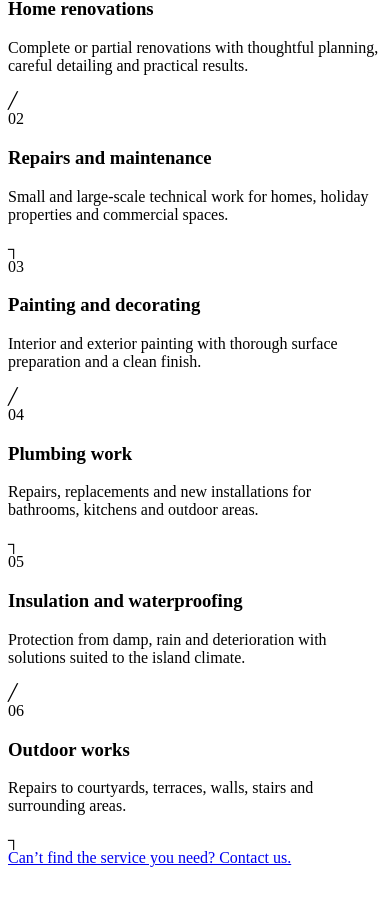
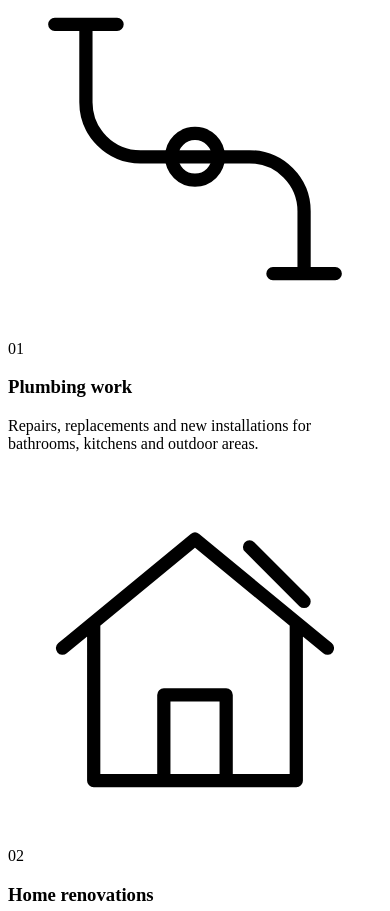
Before and after one commit to TomasCavataio/ionian-repairs, a React (Vite) app: page / in a window 390 px wide. Shown: the part 5713-6624 px from the top of the page. Built offline with nearby package versions, Linux system fonts and the light colour scheme; the HTML template or start-up script is replaced by a standard one.

Commit message:
feat: refresh services with visual icons

```diff
--- a/src/App.tsx
+++ b/src/App.tsx
@@ -1,7 +1,7 @@
 import { useEffect, useId, useMemo, useRef, useState, type FormEvent, type ReactNode } from 'react'
 import { contactConfig } from './config/contact'
 import { assetPath } from './config/site'
-import { Arrow, BrandMark, Check, GreekFlag, Message, Phone, UkFlag } from './components/Icons'
+import { Arrow, BrandMark, Check, GreekFlag, Message, Phone, ServiceIcon, UkFlag } from './components/Icons'
 import { kefaloniaOutline, kefaloniaPoints } from './content/kefaloniaMap'
 import { content, localeFromPath, localizedPath, type Locale, type SiteContent } from './i18n/content'
 
@@ -148,10 +148,12 @@ function Services({ t }: { t: SiteContent }) {
         <SectionHeading kicker={t.sections.servicesKicker} title={t.sections.servicesTitle} text={t.sections.servicesIntro} />
         <div className="service-editorial">
           {t.services.map((service, index) => (
-            <article className={`service-item reveal service-${index + 1}`} key={service.title}>
-              <div className="service-index">{String(index + 1).padStart(2, '0')}</div>
-              <div><h3>{service.title}</h3><p>{service.text}</p></div>
-              <span className="service-glyph" aria-hidden="true">{index % 2 === 0 ? '╱' : '┐'}</span>
+            <article className="service-item reveal" key={service.title}>
+              <div className="service-topline">
+                <span className="service-icon"><ServiceIcon kind={service.icon} /></span>
+                <span className="service-index">{String(index + 1).padStart(2, '0')}</span>
+              </div>
+              <div className="service-copy"><h3>{service.title}</h3><p>{service.text}</p></div>
             </article>
           ))}
         </div>
--- a/src/components/Icons.tsx
+++ b/src/components/Icons.tsx
@@ -16,6 +16,31 @@ export function Message({ ...props }: IconProps) {
 
 export function Check({ ...props }: IconProps) {
   return <svg viewBox="0 0 20 20" aria-hidden="true" {...props}><path d="m4 10 4 4 8-9" /></svg>
+}
+
+export function ServiceIcon({ kind, ...props }: IconProps & { kind: string }) {
+  const shared = { viewBox: '0 0 48 48', fill: 'none', stroke: 'currentColor', strokeWidth: 1.7, strokeLinecap: 'round' as const, strokeLinejoin: 'round' as const }
+
+  switch (kind) {
+    case 'plumbing':
+      return <svg {...shared} aria-hidden="true" {...props}><path d="M10 8v10a7 7 0 0 0 7 7h14a7 7 0 0 1 7 7v8M6 8h8M34 40h8" /><circle cx="24" cy="25" r="3" /></svg>
+    case 'renovation':
+      return <svg {...shared} aria-hidden="true" {...props}><path d="m7 23 17-14 17 14M11 20v20h26V20M20 40V29h8v11" /><path d="m31 10 7 7" /></svg>
+    case 'repair':
+      return <svg {...shared} aria-hidden="true" {...props}><path d="M29 10a9 9 0 0 0-10.7 11.8L8.8 31.3a4.2 4.2 0 0 0 5.9 5.9l9.5-9.5A9 9 0 0 0 36 17l-5.5 5.5-5-5L31 12" /></svg>
+    case 'painting':
+      return <svg {...shared} aria-hidden="true" {...props}><rect x="8" y="10" width="25" height="10" rx="2" /><path d="M33 15h5a3 3 0 0 1 3 3v5a3 3 0 0 1-3 3H24v6M24 32v8" /></svg>
+    case 'flooring':
+      return <svg {...shared} aria-hidden="true" {...props}><path d="m8 17 16-8 16 8-16 8-16-8Z" /><path d="m8 17v14l16 8 16-8V17M24 25v14M16 13l16 8M32 13l-16 8" /></svg>
+    case 'roofing':
+      return <svg {...shared} aria-hidden="true" {...props}><path d="m5 27 19-17 19 17M10 25v14h28V25M17 39V28h14v11" /><path d="M7 31h34" /></svg>
+    case 'gutters':
+      return <svg {...shared} aria-hidden="true" {...props}><path d="m6 16 18-8 18 8M9 17h30v7a5 5 0 0 1-5 5H14a5 5 0 0 1-5-5v-7ZM35 29v11" /><path d="M31 40h8" /></svg>
+    case 'insulation':
+      return <svg {...shared} aria-hidden="true" {...props}><path d="M24 7 39 13v10c0 9-6 15-15 18-9-3-15-9-15-18V13l15-6Z" /><path d="M24 15c-4 5-6 8-6 11a6 6 0 0 0 12 0c0-3-2-6-6-11Z" /></svg>
+    default:
+      return <svg {...shared} aria-hidden="true" {...props}><circle cx="34" cy="14" r="6" /><path d="M34 4v3M34 21v3M24 14h3M41 14h3M8 39h32M12 39V27h24v12M16 27l5-7 5 7" /></svg>
+  }
 }
 
 export function GreekFlag({ label }: { label: string }) {
--- a/src/i18n/content.ts
+++ b/src/i18n/content.ts
@@ -58,12 +58,15 @@ const el = {
     faqTitle: 'Χρήσιμες απαντήσεις, πριν ξεκινήσουμε.',
   },
   services: [
-    { title: 'Ανακαινίσεις κατοικιών', text: 'Ολοκληρωμένες ή μερικές ανακαινίσεις με σωστό σχεδιασμό, προσεγμένες λεπτομέρειες και λειτουργικά αποτελέσματα.' },
-    { title: 'Επισκευές και συντήρηση', text: 'Μικρές και μεγάλες τεχνικές εργασίες για κατοικίες, εξοχικά και επαγγελματικούς χώρους.' },
-    { title: 'Ελαιοχρωματισμοί', text: 'Εσωτερικοί και εξωτερικοί χρωματισμοί με σωστή προετοιμασία επιφανειών και καθαρό τελείωμα.' },
-    { title: 'Υδραυλικές εργασίες', text: 'Επισκευές, αντικαταστάσεις και νέες εγκαταστάσεις για μπάνια, κουζίνες και εξωτερικούς χώρους.' },
-    { title: 'Μονώσεις και στεγανοποιήσεις', text: 'Προστασία από υγρασία, βροχή και φθορές με λύσεις κατάλληλες για το κλίμα του νησιού.' },
-    { title: 'Εργασίες εξωτερικών χώρων', text: 'Επισκευές σε αυλές, βεράντες, τοίχους, σκάλες και περιβάλλοντες χώρους.' },
+    { icon: 'plumbing', title: 'Υδραυλικές εργασίες', text: 'Επισκευές, αντικαταστάσεις και νέες εγκαταστάσεις για μπάνια, κουζίνες και εξωτερικούς χώρους.' },
+    { icon: 'renovation', title: 'Ανακαινίσεις κατοικιών', text: 'Ολοκληρωμένες ή μερικές ανακαινίσεις με σωστό σχεδιασμό, προσεγμένες λεπτομέρειες και λειτουργικά αποτελέσματα.' },
+    { icon: 'repair', title: 'Επισκευές και συντήρηση', text: 'Μικρές και μεγάλες τεχνικές εργασίες για κατοικίες, εξοχικά και επαγγελματικούς χώρους.' },
+    { icon: 'painting', title: 'Ελαιοχρωματισμοί', text: 'Εσωτερικοί και εξωτερικοί χρωματισμοί με σωστή προετοιμασία επιφανειών και καθαρό τελείωμα.' },
+    { icon: 'flooring', title: 'Εργασίες δαπέδων', text: 'Τοποθέτηση, επισκευή και αντικατάσταση δαπέδων για εσωτερικούς και εξωτερικούς χώρους.' },
+    { icon: 'roofing', title: 'Εργασίες στέγης', text: 'Επισκευές, συντήρηση και προστασία στεγών από τη φθορά και τις καιρικές συνθήκες.' },
+    { icon: 'gutters', title: 'Υδρορροές', text: 'Τοποθέτηση, επισκευή και συντήρηση υδρορροών και σωλήνων απορροής ομβρίων.' },
+    { icon: 'insulation', title: 'Μονώσεις και στεγανοποιήσεις', text: 'Προστασία από υγρασία, βροχή και φθορές με λύσεις κατάλληλες για το κλίμα του νησιού.' },
+    { icon: 'outdoor', title: 'Εργασίες εξωτερικών χώρων', text: 'Επισκευές σε αυλές, βεράντες, τοίχους, σκάλες και περιβάλλοντες χώρους.' },
   ],
   serviceCta: 'Δεν βρίσκετε την εργασία που χρειάζεστε; Επικοινωνήστε μαζί μας.',
   process: [
@@ -119,7 +122,7 @@ const el = {
       name: 'Το όνομά σας', phone: '+30 …', email: 'name@example.com', location: 'π.χ. Ληξούρι',
       details: 'Περιγράψτε σύντομα τον χώρο και την εργασία…', select: 'Επιλέξτε',
     },
-    services: ['Ανακαίνιση', 'Επισκευή', 'Βάψιμο', 'Υδραυλικά', 'Μόνωση', 'Εξωτερικός χώρος', 'Άλλο'],
+    services: ['Υδραυλικά', 'Ανακαίνιση', 'Επισκευή', 'Βάψιμο', 'Δάπεδα', 'Στέγη', 'Υδρορροές', 'Μόνωση', 'Εξωτερικός χώρος', 'Άλλο'],
     methods: ['Τηλέφωνο', 'Email', 'WhatsApp'],
     send: 'Αποστολή αιτήματος',
     sending: 'Αποστολή…',
@@ -198,12 +201,15 @@ const en: Widen<typeof el> = {
     faqKicker: '06 · Frequently asked questions', faqTitle: 'Useful answers, before we begin.',
   },
   services: [
-    { title: 'Home renovations', text: 'Complete or partial renovations with thoughtful planning, careful detailing and practical results.' },
-    { title: 'Repairs and maintenance', text: 'Small and large-scale technical work for homes, holiday properties and commercial spaces.' },
-    { title: 'Painting and decorating', text: 'Interior and exterior painting with thorough surface preparation and a clean finish.' },
-    { title: 'Plumbing work', text: 'Repairs, replacements and new installations for bathrooms, kitchens and outdoor areas.' },
-    { title: 'Insulation and waterproofing', text: 'Protection from damp, rain and deterioration with solutions suited to the island climate.' },
-    { title: 'Outdoor works', text: 'Repairs to courtyards, terraces, walls, stairs and surrounding areas.' },
+    { icon: 'plumbing', title: 'Plumbing work', text: 'Repairs, replacements and new installations for bathrooms, kitchens and outdoor areas.' },
+    { icon: 'renovation', title: 'Home renovations', text: 'Complete or partial renovations with thoughtful planning, careful detailing and practical results.' },
+    { icon: 'repair', title: 'Repairs and maintenance', text: 'Small and large-scale technical work for homes, holiday properties and commercial spaces.' },
+    { icon: 'painting', title: 'Painting and decorating', text: 'Interior and exterior painting with thorough surface preparation and a clean finish.' },
+    { icon: 'flooring', title: 'Flooring work', text: 'Installation, repair and replacement of flooring for interior and exterior spaces.' },
+    { icon: 'roofing', title: 'Roofing work', text: 'Roof repairs, maintenance and protection from deterioration and island weather.' },
+    { icon: 'gutters', title: 'Gutters', text: 'Installation, repair and maintenance of gutters and rainwater downpipes.' },
+    { icon: 'insulation', title: 'Insulation and waterproofing', text: 'Protection from damp, rain and deterioration with solutions suited to the island climate.' },
+    { icon: 'outdoor', title: 'Outdoor works', text: 'Repairs to courtyards, terraces, walls, stairs and surrounding areas.' },
   ],
   serviceCta: 'Can’t find the service you need? Contact us.',
   process: [
@@ -248,7 +254,7 @@ const en: Widen<typeof el> = {
       name: 'Your name', phone: '+30 …', email: 'name@example.com', location: 'e.g. Lixouri',
       details: 'Briefly describe the property and the work…', select: 'Select',
     },
-    services: ['Renovation', 'Repair', 'Painting', 'Plumbing', 'Insulation', 'Outdoor work', 'Other'],
+    services: ['Plumbing', 'Renovation', 'Repair', 'Painting', 'Flooring', 'Roofing', 'Gutters', 'Insulation', 'Outdoor work', 'Other'],
     methods: ['Phone', 'Email', 'WhatsApp'], send: 'Send request', sending: 'Sending…',
     required: 'Please complete this field.', emailError: 'Enter a valid email address.',
     consentError: 'Your consent is required to send the form.',
--- a/src/styles.css
+++ b/src/styles.css
@@ -673,93 +673,78 @@ button {
 
 .service-editorial {
   display: grid;
-  grid-template-columns: repeat(12, 1fr);
+  grid-template-columns: repeat(3, minmax(0, 1fr));
+  gap: 1rem;
   margin-top: clamp(3.5rem, 7vw, 7rem);
-  border-top: 1px solid var(--line);
-  border-left: 1px solid var(--line);
 }
 
 .service-item {
   position: relative;
-  min-height: 270px;
-  display: grid;
-  grid-template-columns: 52px 1fr;
-  align-content: space-between;
-  gap: 1.2rem;
-  padding: clamp(1.5rem, 3vw, 2.6rem);
-  border-right: 1px solid var(--line);
-  border-bottom: 1px solid var(--line);
+  min-height: 250px;
+  display: flex;
+  flex-direction: column;
+  justify-content: space-between;
+  gap: 2.2rem;
+  padding: clamp(1.35rem, 2.2vw, 2rem);
+  border: 1px solid rgba(14, 43, 59, 0.12);
+  background: rgba(255, 255, 255, 0.56);
   overflow: hidden;
-  transition: background-color 220ms ease, color 220ms ease;
-}
-
-.service-item:nth-child(1),
-.service-item:nth-child(6) {
-  grid-column: span 7;
-}
-
-.service-item:nth-child(2),
-.service-item:nth-child(5) {
-  grid-column: span 5;
-}
-
-.service-item:nth-child(3),
-.service-item:nth-child(4),
-.service-item:nth-child(7),
-.service-item:nth-child(8) {
-  grid-column: span 6;
+  transition: transform 220ms ease, border-color 220ms ease, background-color 220ms ease, box-shadow 220ms ease;
 }
 
 .service-item:hover {
-  background: var(--navy);
-  color: var(--white);
+  transform: translateY(-4px);
+  border-color: rgba(13, 94, 175, 0.38);
+  background: var(--paper);
+  box-shadow: 0 18px 42px rgba(4, 42, 71, 0.08);
+}
+
+.service-topline {
+  display: flex;
+  align-items: flex-start;
+  justify-content: space-between;
+  gap: 1rem;
+}
+
+.service-icon {
+  width: 54px;
+  height: 54px;
+  display: grid;
+  flex: none;
+  place-items: center;
+  border: 1px solid rgba(13, 94, 175, 0.2);
+  background: rgba(107, 185, 223, 0.1);
+  color: var(--blue);
+}
+
+.service-icon svg {
+  width: 31px;
+  height: 31px;
 }
 
 .service-index {
-  padding-top: 0.25rem;
-  color: var(--terracotta);
+  padding-top: 0.2rem;
+  color: var(--blue);
   font-size: 0.66rem;
   font-weight: 600;
   letter-spacing: 0.12em;
+  opacity: 0.7;
 }
 
 .service-item h3 {
-  max-width: 520px;
   margin: 0;
   font-family: var(--font-display);
-  font-size: clamp(1.4rem, 2.25vw, 2.15rem);
+  font-size: clamp(1.3rem, 1.8vw, 1.75rem);
   font-weight: 550;
   letter-spacing: -0.045em;
-  line-height: 1.1;
+  line-height: 1.15;
 }
 
 .service-item p {
-  max-width: 560px;
-  margin: 1.1rem 0 0;
+  margin: 0.8rem 0 0;
   color: var(--muted);
-  font-size: 0.9rem;
-  line-height: 1.75;
-  transition: color 220ms ease;
-}
-
-.service-item:hover p {
-  color: rgba(255, 255, 255, 0.66);
-}
-
-.service-glyph {
-  position: absolute;
-  right: 1.4rem;
-  bottom: -1.25rem;
-  color: rgba(19, 37, 43, 0.05);
-  font-family: serif;
-  font-size: 8rem;
-  line-height: 1;
-  transition: color 220ms ease, transform 220ms ease;
-}
-
-.service-item:hover .service-glyph {
-  color: rgba(255, 255, 255, 0.08);
-  transform: translate(-5px, -5px);
+  font-size: 0.86rem;
+  line-height: 1.65;
 }
 
 .service-cta {
@@ -1802,8 +1787,8 @@ input[aria-invalid='true'] {
     border-bottom: 1px solid rgba(255, 255, 255, 0.22);
   }
 
-  .service-item:nth-child(n) {
-    grid-column: span 6;
+  .service-editorial {
+    grid-template-columns: repeat(2, minmax(0, 1fr));
   }
 
   .process-grid,
@@ -1929,8 +1914,7 @@ input[aria-invalid='true'] {
   }
 
   .service-item:nth-child(n) {
-    grid-column: auto;
-    min-height: 235px;
+    min-height: 220px;
   }
 
   .process-grid,
@@ -2139,8 +2123,9 @@ input[aria-invalid='true'] {
   }
 
   .service-item {
-    grid-template-columns: 34px 1fr;
-    padding: 1.5rem 1.25rem;
+    min-height: 0;
+    gap: 1.8rem;
+    padding: 1.35rem 1.2rem;
   }
 
   .process-list li {
```
